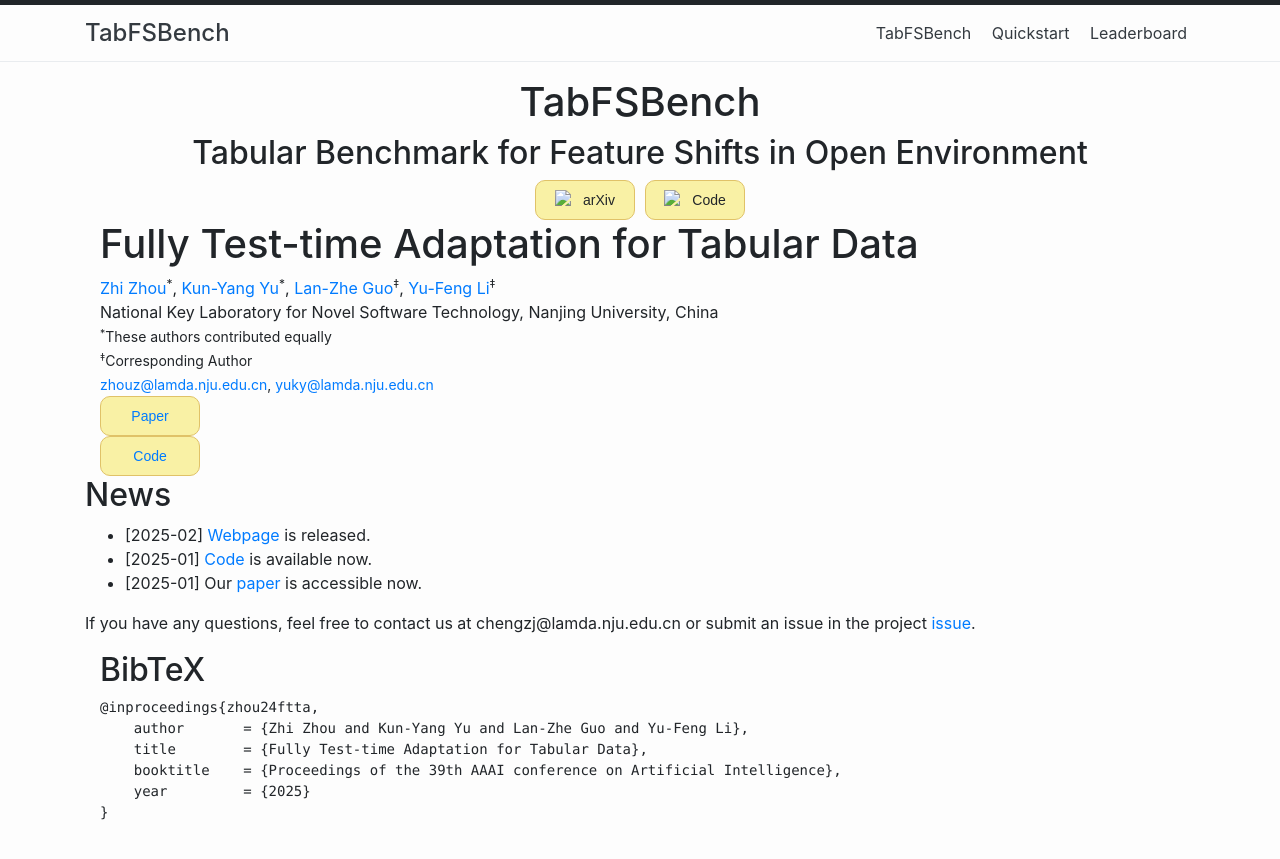
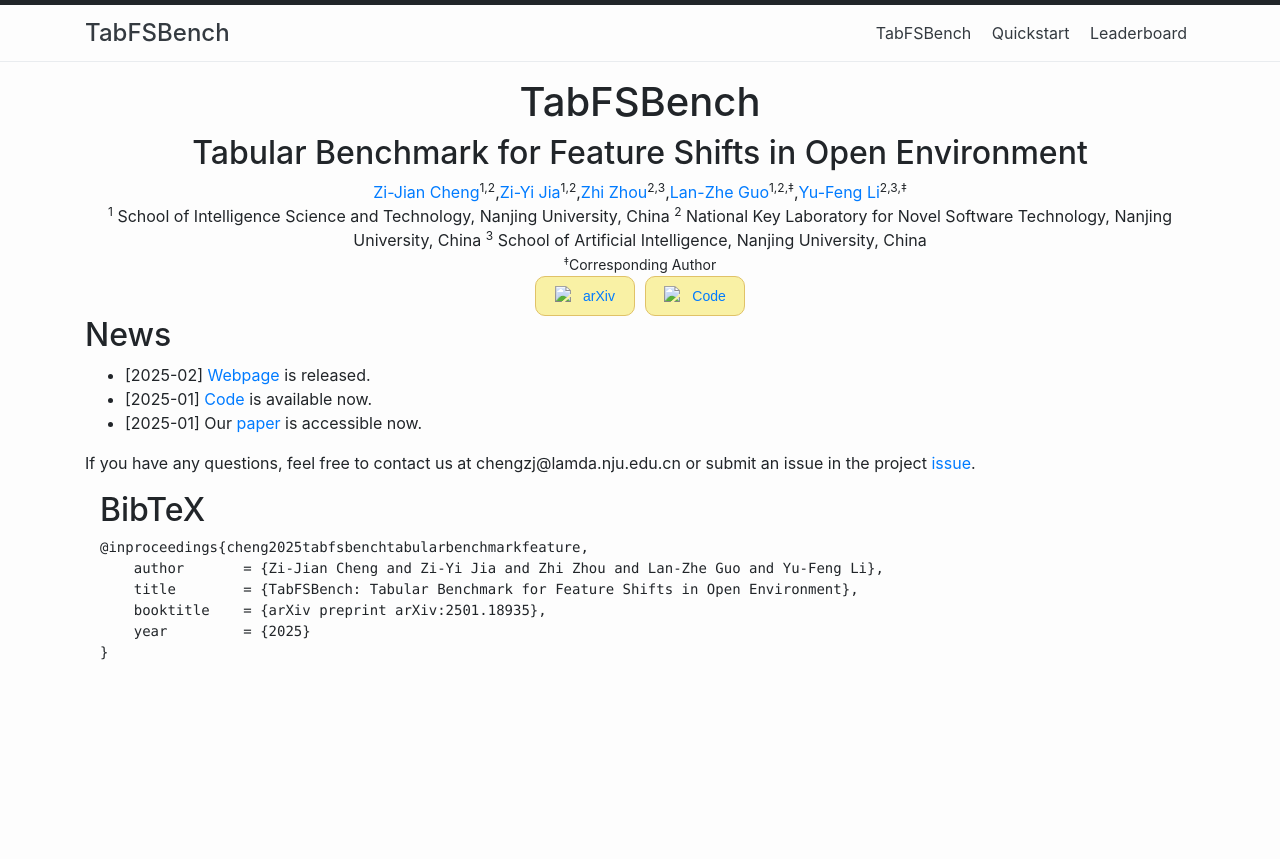
Before and after one commit to ClementCheng0217/Tab-index, a Jekyll site: the page built from index.html, in a window 1280 px wide. Shown: the top 859 px of the page. Built offline with Jekyll 4.4.1, drawn with Linux system fonts in a browser that asks for light colours; the list of posts is cut into pages by our own code.

Commit message:
Update index.html

```diff
--- a/index.html
+++ b/index.html
@@ -38,59 +38,41 @@ layout: home
 </head>
 <body>
 
-<h1 align="center"> TabFSBench </h1>
-
-<h2 align="center"> Tabular Benchmark for Feature Shifts in Open Environment </h2>
-
-<div class="button-container" style="display: flex; justify-content: center;">
-  <div class="button">
-    <img src="arxiv-logomark-small.svg" alt="arXiv" width="20" height="20">
-    arXiv
-  </div>
-  <div class="button">
-    <img src="icon-github.svg" alt="Code" width="20" height="20">
-    Code
-  </div>
-</div>
-
-<section class="hero">
+<section class="hero" style="text-align: center;">
     <div class="hero-body">
       <div class="container is-max-desktop">
         <div class="columns is-centered">
           <div class="column has-text-centered">
 
-            <h1 class="title is-1 publication-title">Fully Test-time Adaptation for Tabular Data</h1>
-            <div class="is-size-5 publication-authors">
+            <h1 align="center"> TabFSBench </h1>
+            <h2 align="center"> Tabular Benchmark for Feature Shifts in Open Environment </h2>
+
+            <div class="is-size-5 publication-authors" style="display: flex; justify-content: center;">
               <!-- Paper authors -->
-              <span class="author-block"><a href="https://zhouz.dev" target="_blank">Zhi Zhou</a><sup>*</sup>,</span>
-              <span class="author-block"><a href="#" target="_blank">Kun-Yang Yu</a><sup>*</sup>,</span>
-              <span class="author-block"><a href="https://www.lamda.nju.edu.cn/guolz" target="_blank">Lan-Zhe Guo</a><sup>‡</sup>,</span>
-              <span class="author-block"><a href="https://cs.nju.edu.cn/liyf/index.htm" target="_blank">Yu-Feng Li</a><sup>‡</sup></span>
+              <span class="author-block"><a href="#" target="_blank">Zi-Jian Cheng</a><sup>1,2</sup>,</span>
+              <span class="author-block"><a href="#" target="_blank">Zi-Yi Jia</a><sup>1,2</sup>,</span>
+              <span class="author-block"><a href="https://zhouz.dev" target="_blank">Zhi Zhou</a><sup>2,3</sup>,</span>
+              <span class="author-block"><a href="https://www.lamda.nju.edu.cn/guolz" target="_blank">Lan-Zhe Guo</a><sup>1,2,‡</sup>,</span>
+              <span class="author-block"><a href="https://cs.nju.edu.cn/liyf/index.htm" target="_blank">Yu-Feng Li</a><sup>2,3,‡</sup></span>
             </div>
 
             <div class="is-size-5 publication-authors">
-              <span class="author-block">National Key Laboratory for Novel Software Technology, Nanjing University, China</span>
-              <span class="eql-cntrb"><br><small><sup>*</sup>These authors contributed equally</small></span>
+              <span class="author-block"><sup>1</sup> School of Intelligence Science and Technology, Nanjing University, China</span>
+              <span class="author-block"><sup>2</sup> National Key Laboratory for Novel Software Technology, Nanjing University, China</span>
+              <span class="author-block"><sup>3</sup> School of Artificial Intelligence, Nanjing University, China</span>
               <span class="eql-cntrb"><br><small><sup>‡</sup>Corresponding Author</small></span>
-              <span class="eql-cntrb"><br><small>
-                <a href="mailto:zhouz@lamda.nju.edu.cn">zhouz@lamda.nju.edu.cn</a>, <a href="mailto:yuky@lamda.nju.edu.cn">yuky@lamda.nju.edu.cn</a>
-              </small></span>
             </div>
 
-            <div class="column has-text-centered"><div class="publication-links">
-              <span class="link-block">
-                <a href="https://arxiv.org/pdf/2412.10871.pdf" target="_blank" class="external-link button is-normal is-rounded is-dark">
-                  <span class="icon"><i class="fas fa-file-pdf"></i></span>
-                  <span>Paper</span>
-                </a>
-              </span>
-              <span class="link-block">
-                <a href="https://github.com/WNJXYK/FTTA" target="_blank" class="external-link button is-normal is-rounded is-dark">
-                  <span class="icon"><i class="fab fa-github"></i></span>
-                  <span>Code</span>
-                </a>
-              </span>
-            </div></div>
+            <div class="button-container" style="display: flex; justify-content: center;">
+              <div class="button">
+                <img src="arxiv-logomark-small.png" alt="arXiv" width="20" height="20">
+                <a href="https://arxiv.org/abs/2501.18935" target="_blank">arXiv</a>
+              </div>
+              <div class="button">
+                <img src="icon-github.svg" alt="Code" width="20" height="20">
+                <a href="https://github.com/LAMDASZ-ML/TabFSBench" target="_blank">Code</a>
+              </div>
+            </div>
 
         </div>
       </div>
@@ -109,10 +91,10 @@ layout: home
 <section class="section" id="BibTeX">
     <div class="container is-max-desktop content">
       <h2 class="title">BibTeX</h2>
-      <pre><code>@inproceedings{zhou24ftta,
-    author       = {Zhi Zhou and Kun-Yang Yu and Lan-Zhe Guo and Yu-Feng Li},
-    title        = {Fully Test-time Adaptation for Tabular Data},
-    booktitle    = {Proceedings of the 39th AAAI conference on Artificial Intelligence},
+      <pre><code>@inproceedings{cheng2025tabfsbenchtabularbenchmarkfeature,
+    author       = {Zi-Jian Cheng and Zi-Yi Jia and Zhi Zhou and Lan-Zhe Guo and Yu-Feng Li},
+    title        = {TabFSBench: Tabular Benchmark for Feature Shifts in Open Environment},
+    booktitle    = {arXiv preprint arXiv:2501.18935},
     year         = {2025}
 }</code></pre>
     </div>
```
